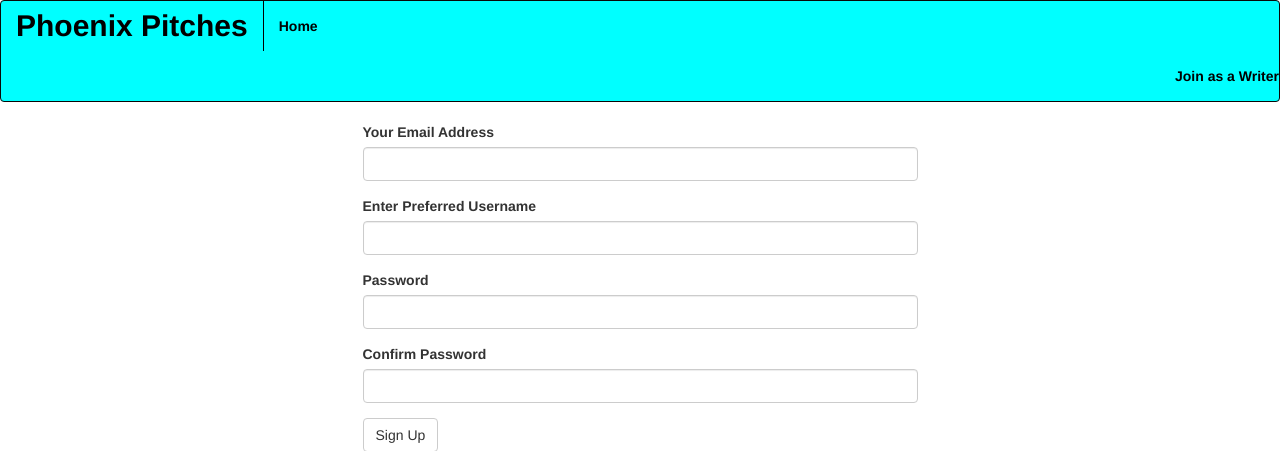
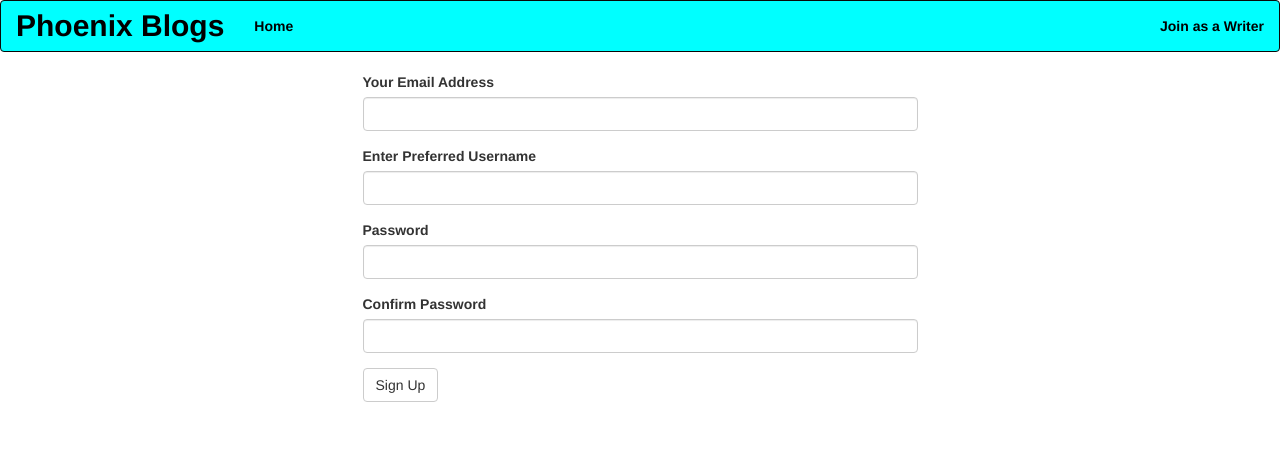
Before and after one commit to Kevson102/Phoenix-Blogs, a Flask app: page /authenticate/register in a window 1280 px wide. Shown: the top 451 px of the page. Run offline with Flask 2, Linux system fonts and the light colour scheme; some libraries are stand-ins or nearby versions.

Commit message:
EDITS THE APPEARANCE OF THE NAVBAR

```diff
--- a/app/templates/navbar.html
+++ b/app/templates/navbar.html
@@ -2,19 +2,19 @@
 
   <div class="container-fluid">
     <div class="navbar-header">
-      <button type="button" class="navbar-toggle" data-toggle="collapse" data-target=".navbar-collapse">
+      <!-- <button type="button" class="navbar-toggle" data-toggle="collapse" data-target=".navbar-collapse">
         <span class="sr-only">Toogle navigation</span>
-        <!-- <span class="icon-bar"></span>
         <span class="icon-bar"></span>
-        <span class="icon-bar"></span> -->
-      </button>
-      <a href="/" class="navbar-brand" style="color:black; font-size: 30px"><b>Phoenix Pitches</b></a>
+        <span class="icon-bar"></span>
+        <span class="icon-bar"></span>
+      </button> -->
+      <a href="/" class="navbar-brand" style="color:black; font-size: 30px"><b>Phoenix Blogs</b></a>
     </div>
-    <div class="navbar-collapse collapse">
+
+    <div class="">
       <ul class="nav navbar-nav">
-        <li><a href="/" style="color:black; border-left: 1px solid black"><b>Home</b></a></li>
+        <li><a href="/" style="color:black;"><b>Home</b></a></li>
       </ul>
-    </div>
     </div>
 
     <ul class="nav navbar-nav navbar-right">
@@ -24,4 +24,7 @@
         <li><a href="{{url_for('auth.login')}}" style="color:black;"><b>Join as a Writer</b></a></li>
       {% endif %}
     </ul>
+
   </div>
+
+</div>
```
Lines whose indentation alone changed are shown as unchanged.
